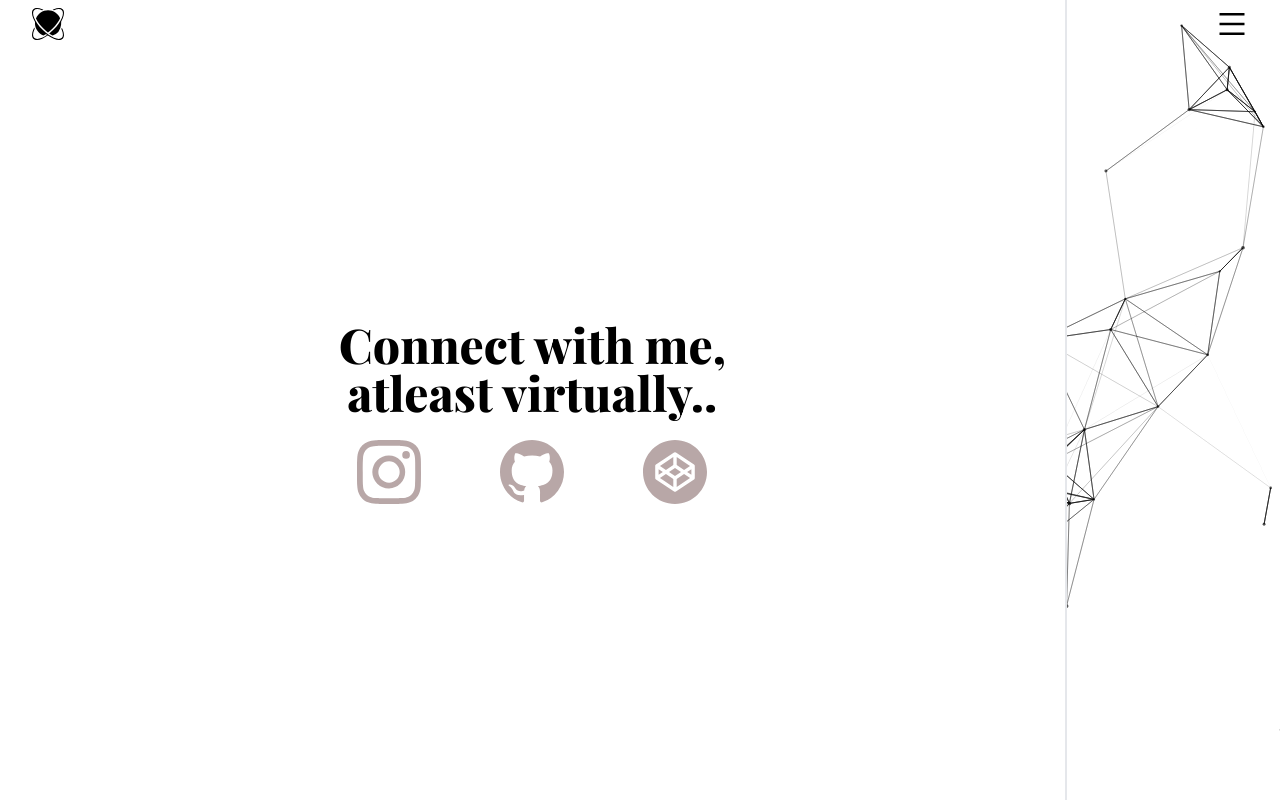
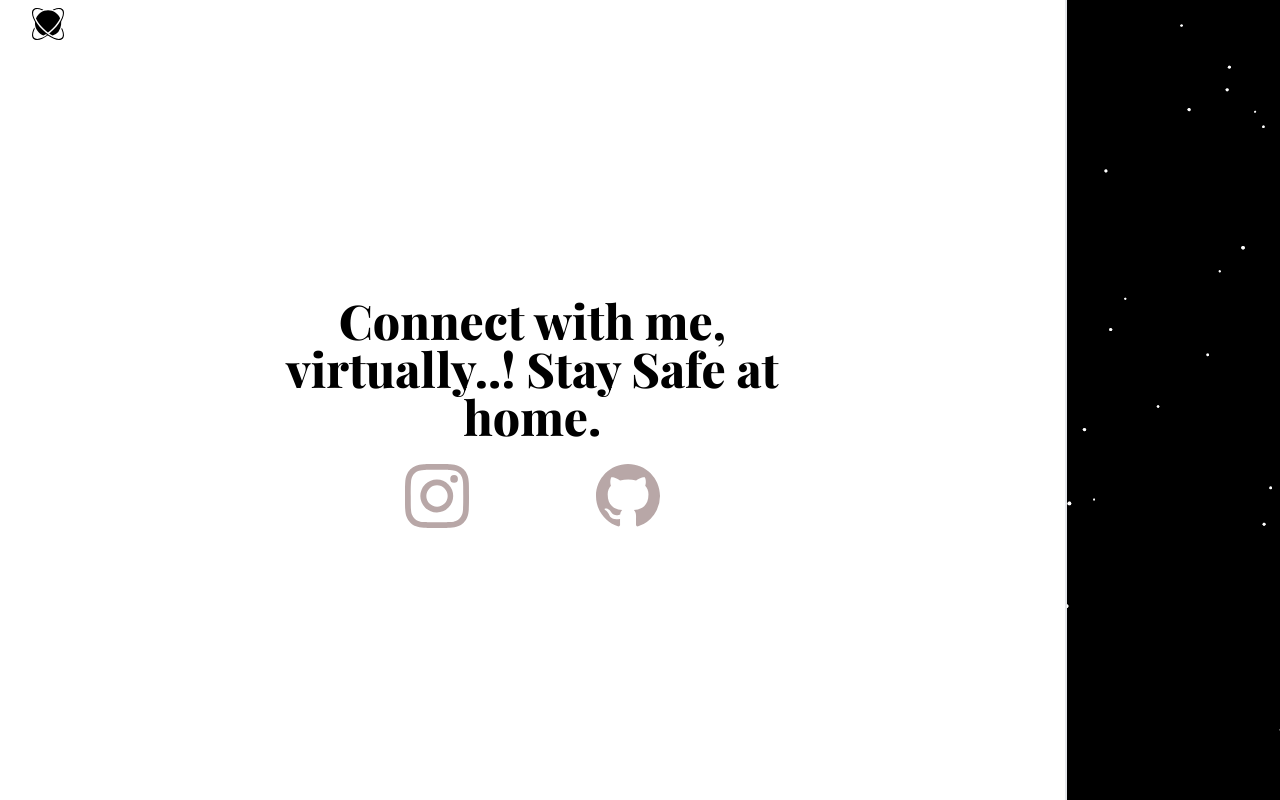
Before and after one commit to Hiroto77/SoulFolio, a Next.js app: page /socials in a window 1280 px wide. Built offline with nearby package versions, Linux system fonts and the light colour scheme.

Commit message:
Update socials.tsx

```diff
--- a/pages/socials.tsx
+++ b/pages/socials.tsx
@@ -28,8 +28,8 @@ const Socials: NextPage = () => {
     <>
       <Head>
         <title>Socials</title>
-        <meta name="description" content="Democracy is, is democracy" />
-        <link rel="icon" href="/favicon.ico" />
+        <meta name="description" content="Socializing env." />
+        <link rel="icon" href="/public/icon_65i_icon.ico" />
       </Head>
       <Particles
         className="absolute md:w-1/2 h-screen -z-50"
@@ -37,7 +37,7 @@ const Socials: NextPage = () => {
         options={{
           background: {
             color: {
-              value: "#ffffff",
+              value: "#000000",
             },
           },
           fpsLimit: 120,
@@ -49,7 +49,7 @@ const Socials: NextPage = () => {
           },
           particles: {
             color: {
-              value: "#000000",
+              value: "#ffffff",
             },
             links: {
               color: "#000000",
@@ -77,7 +77,7 @@ const Socials: NextPage = () => {
               value: 80,
             },
             opacity: {
-              value: 0.4,
+              value: 100,
             },
             shape: {
               type: "circle",
@@ -108,11 +108,11 @@ const Socials: NextPage = () => {
           >
             <div className="md:w-1/2">
               <h1 className="text-center md:text-5xl text-2xl">
-                Connect with me, atleast virtually..
+                Connect with me, virtually..! Stay Safe at home.
               </h1>
               <div className="flex justify-evenly mt-6">
                 <a
-                  href="https://instagram.com/samurai3247"
+                  href="https://www.instagram.com/_ni_t_in._/"
                   target="_blank"
                   rel="noreferrer"
                 >
@@ -122,20 +122,12 @@ const Socials: NextPage = () => {
                   />
                 </a>
                 <a
-                  href="https://github.com/SomnathDas"
+                  href="https://github.com/Hiroto77/Hiroto/blob/main/README.md"
                   target="_blank"
                   rel="noreferrer"
                   className="hover:scale-125 transition-all"
                 >
                   <BsGithub size={64} />
-                </a>
-                <a
-                  href="https://codepen.io/samurai2099"
-                  target="_blank"
-                  rel="noreferrer"
-                  className="hover:scale-125 transition-all"
-                >
-                  <SiCodepen size={64} />
                 </a>
               </div>
             </div>
```
